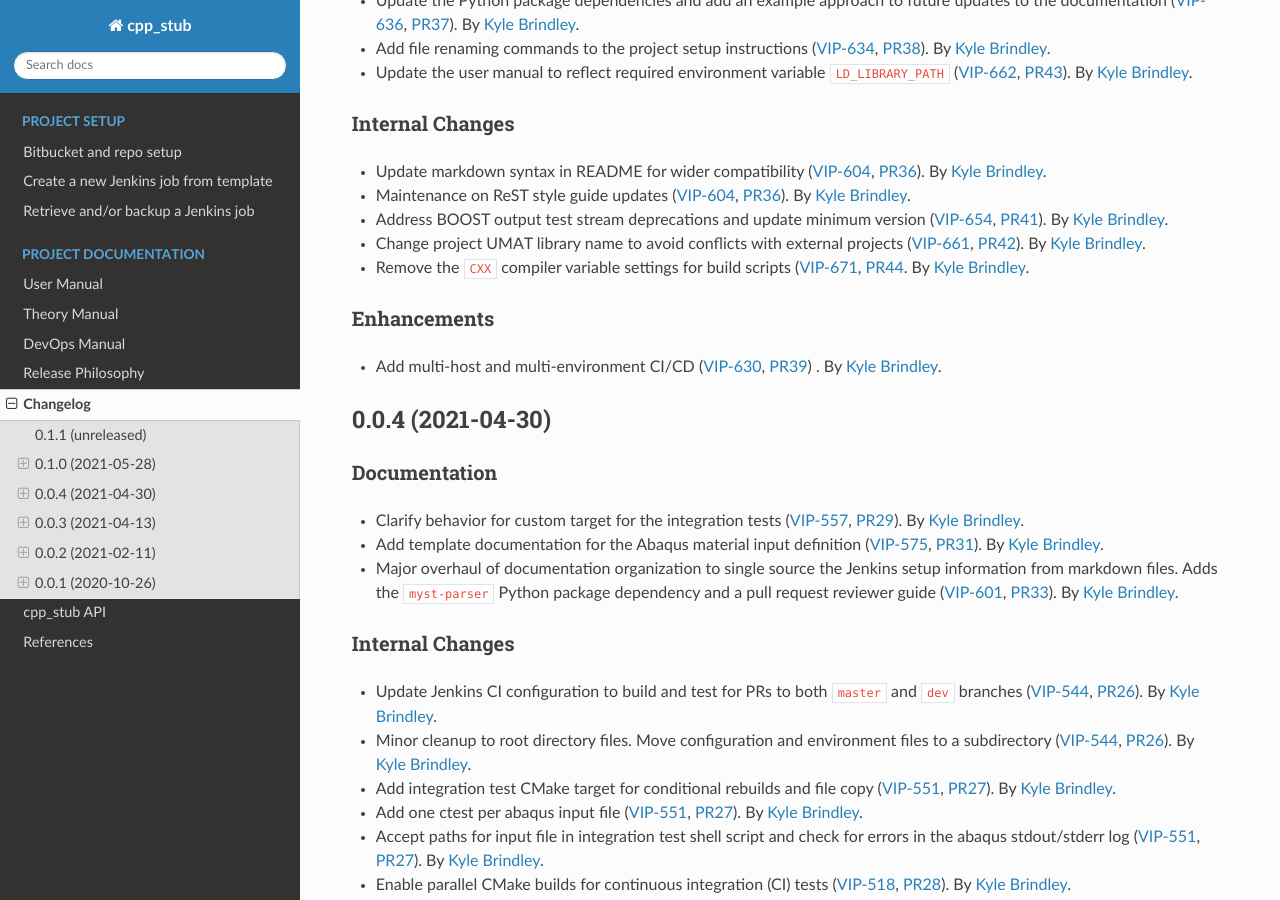
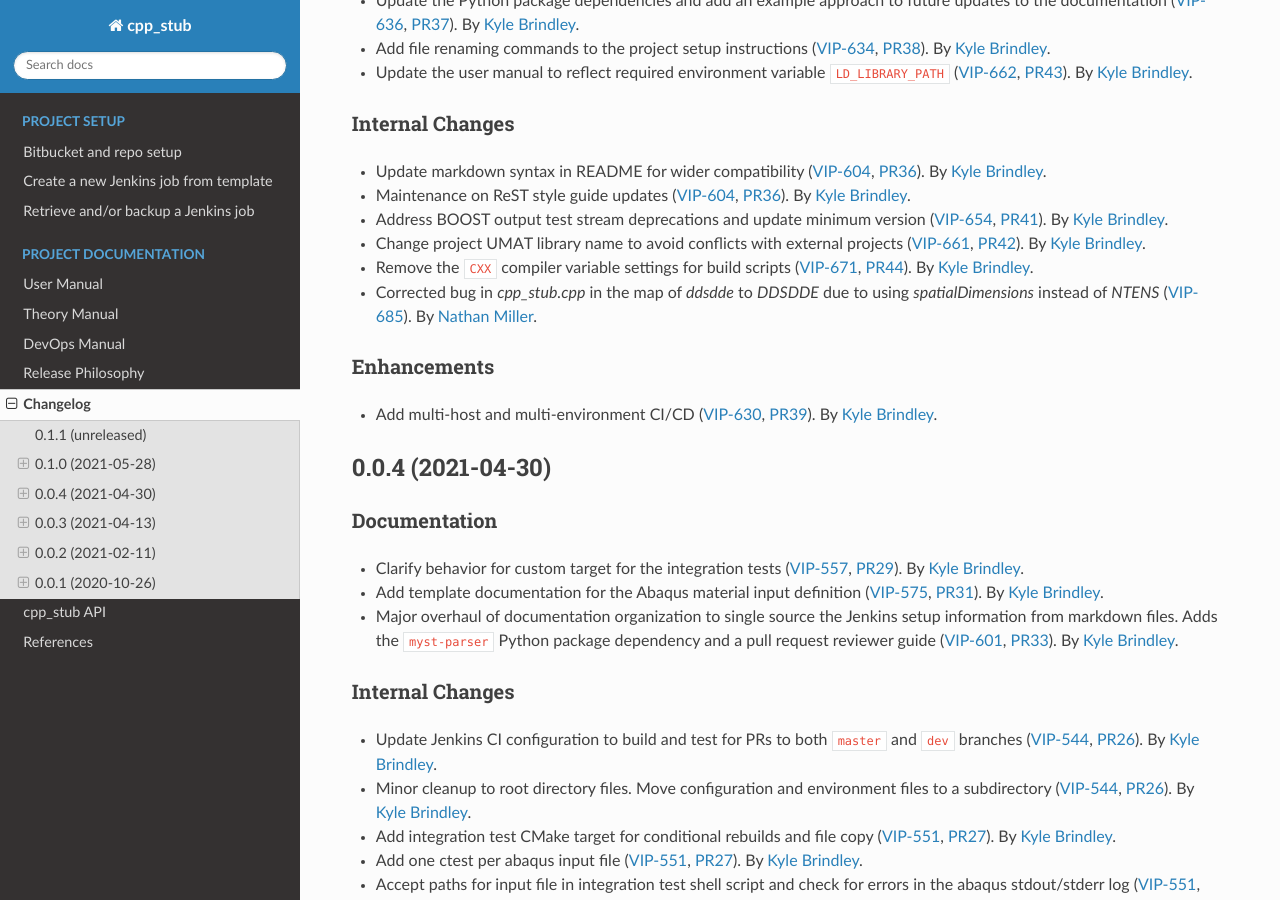
Before and after one commit to lanl/tardigrade-asp, a Sphinx documentation site: the page built from docs/changelog.rst, in a window 1280 px wide and 900 px high, scrolled down 455 px. Built offline with Sphinx 7.4.7 and the Read the Docs theme 2.0.0, drawn with Linux system fonts in a browser that asks for light colours.

Commit message:
DOC: Updated the changelog with the Jira issue

```diff
--- a/docs/changelog.rst
+++ b/docs/changelog.rst
@@ -36,11 +36,13 @@ Internal Changes
   (:jira:`654`, :pull:`41`). By `Kyle Brindley`_.
 - Change project UMAT library name to avoid conflicts with external projects (:jira:`661`, :pull:`42`). By `Kyle
   Brindley`_.
-- Remove the ``CXX`` compiler variable settings for build scripts (:jira:`671`, :pull:`44`. By `Kyle Brindley`_.
+- Remove the ``CXX`` compiler variable settings for build scripts (:jira:`671`, :pull:`44`). By `Kyle Brindley`_.
+- Corrected bug in `cpp_stub.cpp` in the map of `ddsdde` to `DDSDDE` due to using `spatialDimensions` instead
+  of `NTENS` (:jira:`685`). By `Nathan Miller`_.
 
 Enhancements
 ============
-- Add multi-host and multi-environment CI/CD (:jira:`630`, :pull:`39`) . By `Kyle Brindley`_.
+- Add multi-host and multi-environment CI/CD (:jira:`630`, :pull:`39`). By `Kyle Brindley`_.
 
 
 ******************
```
